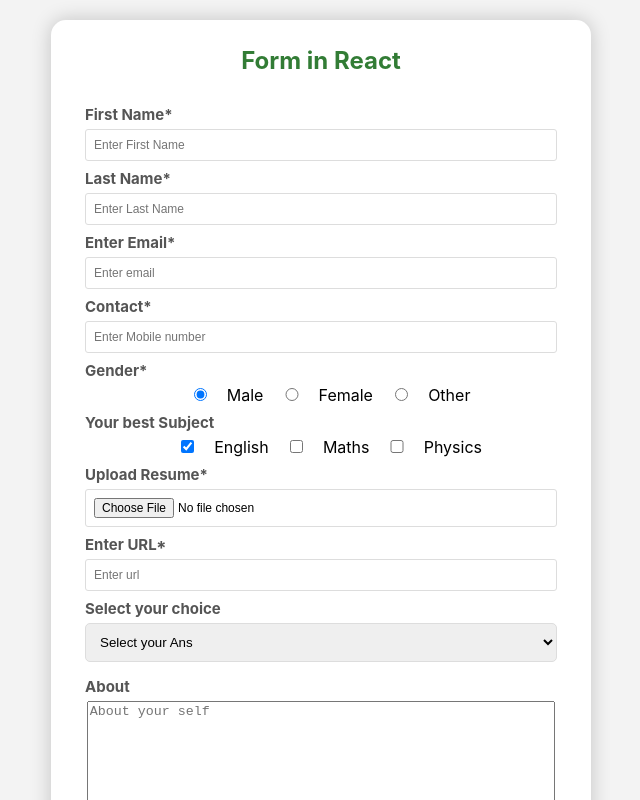
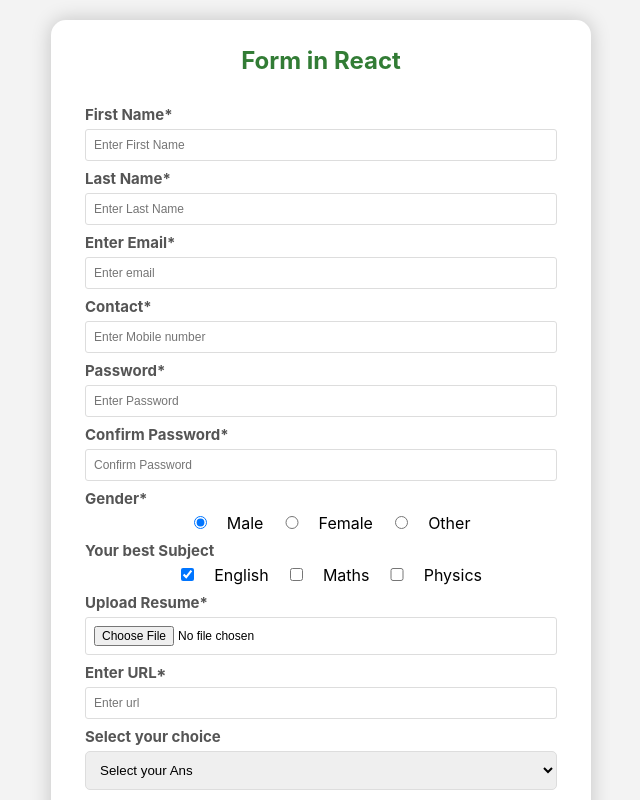
Before and after one commit to rameshinumulas/form_test_case, a React (Create React App) app: page / in a window 1280 px wide. Shown: the top 800 px of the page, without its empty margins (319-959 px from the left). Built offline with nearby package versions, Linux system fonts and the light colour scheme.

Commit message:
added validators and passwords

```diff
--- a/src/App.js
+++ b/src/App.js
@@ -5,11 +5,14 @@
 import "./App.css";
 import { React, useState } from "react";
 
+
 function App() {
     const [firstName, setFirstName] = useState("");
     const [lastName, setLastName] = useState("");
     const [email, setEmail] = useState("");
     const [contact, setContact] = useState("");
+    const [password, setPassword] = useState("");
+    const [confirmPassword, setConfirmPassword] = useState("");
     const [gender, setGender] = useState("male");
     const [subjects, setSubjects] = useState({
         english: true,
@@ -21,6 +24,20 @@ function App() {
     const [selectedOption, setSelectedOption] =
         useState("");
     const [about, setAbout] = useState("");
+    const [errors, setErrors] = useState({});
+    const validate = () => {
+        let newErrors = {};
+        if (!firstName) newErrors.name = "Name is required";
+        if (!email.match(/^[a-zA-Z0-9._%+-]+@[a-zA-Z0-9.-]+\.[a-zA-Z]{2,}$/))
+          newErrors.email = "Invalid email";
+        if (password.length < 8) newErrors.password = "Password must be at least 8 characters";
+        if (password !== confirmPassword)
+          newErrors.confirmPassword = "Passwords do not match";
+
+        setErrors(newErrors);
+        return Object.keys(newErrors).length === 0;
+      };
+
 
     const handleSubmit = (e) => {
         e.preventDefault();
@@ -36,6 +53,8 @@ function App() {
             url,
             about
         );
+
+        if (validate()) console.log(e);
         // Add your form submission logic here
     };
 
@@ -83,6 +102,7 @@ function App() {
                         placeholder="Enter First Name"
                         required
                     />
+                    {errors.name && <p>{errors.name}</p>}
                     <label htmlFor="lastname">Last Name*</label>
                     <input
                         type="text"
@@ -109,6 +129,7 @@ function App() {
                         placeholder="Enter email"
                         required
                     />
+                    {errors.email && <p>{errors.email}</p>}
                     <label htmlFor="tel">Contact*</label>
                     <input
                         type="tel"
@@ -122,6 +143,34 @@ function App() {
                         placeholder="Enter Mobile number"
                         required
                     />
+                    <label htmlFor="tel">Password*</label>
+                    <input
+                        type="password"
+                        name="password"
+                        id="password"
+                        data-testid="password"
+                        value={password}
+                        onChange={(e) =>
+                            setPassword(e.target.value)
+                        }
+                        placeholder="Enter Password"
+                        required
+                    />
+                    {errors.password && <p>{errors.password}</p>}
+                     <label htmlFor="tel">Confirm Password*</label>
+                    <input
+                        type="confirmPassword"
+                        name="confirmPassword"
+                        id="confirmPassword"
+                        data-testid="confirmPassword"
+                        value={confirmPassword}
+                        onChange={(e) =>
+                            setConfirmPassword(e.target.value)
+                        }
+                        placeholder="Confirm Password"
+                        required
+                    />
+                    {errors.confirmPassword && <p>{errors.confirmPassword}</p>}
                     <label htmlFor="gender">Gender*</label>
                     <input
                         type="radio"
```
